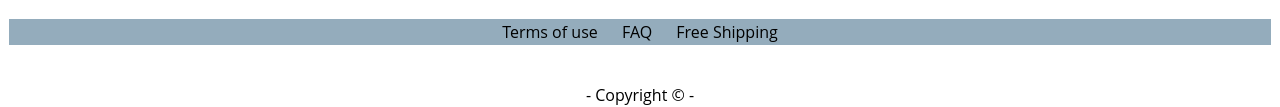
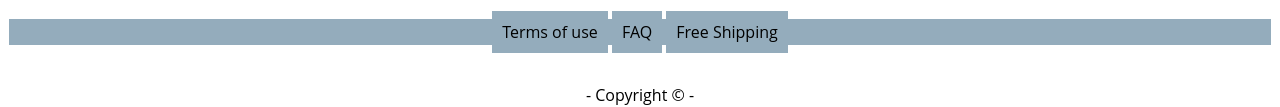
Before and after one commit to espenstenhammer/Rainy-Days, a plain HTML site: page index.html in a window 1280 px wide. Shown: the part 2166-2273 px from the top of the page. Drawn offline with Linux system fonts and the light colour scheme.

Commit message:
back to org color

```diff
--- a/css/styles.css
+++ b/css/styles.css
@@ -78,8 +78,7 @@ nav ul{
 
 }
 .active{
-    background-color:
-    border-color: chocolate;;
+    background-color: #94ACBC;
     color: black;
 
 }
```
